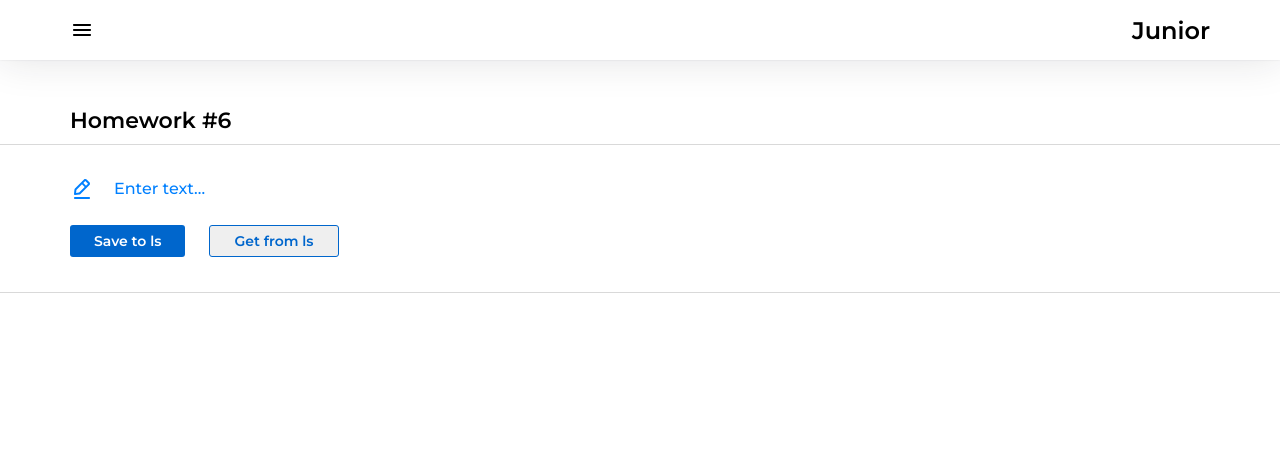
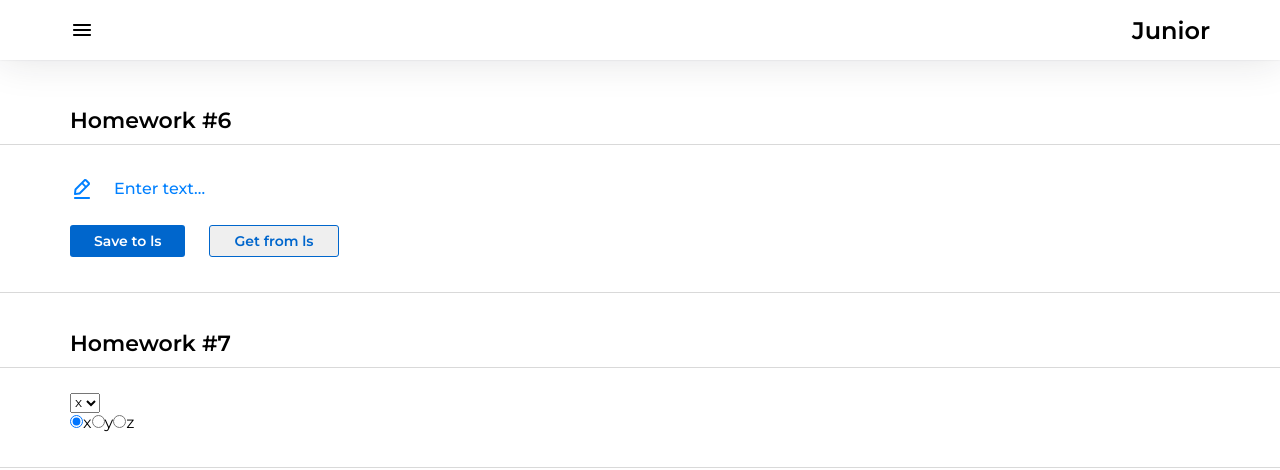
Before and after one commit to ivanrussui/hws2, a React (Create React App) app: page /#/junior in a window 1280 px wide. Shown: the top 470 px of the page. Built offline with nearby package versions, Linux system fonts and the light colour scheme.

Commit message:
7 ДЗ логика готова,остался дизайн

```diff
--- a/src/s2-homeworks/hw05/pages/Junior.tsx
+++ b/src/s2-homeworks/hw05/pages/Junior.tsx
@@ -1,6 +1,6 @@
 import React from 'react'
 import HW6 from '../../hw06/HW6'
-// import HW7 from '../../hw07/HW7'
+import HW7 from '../../hw07/HW7'
 // import HW8 from '../../hw08/HW8'
 // import HW9 from '../../hw09/HW9'
 
@@ -8,7 +8,7 @@ function Junior() {
     return (
         <div id={'hw5-page-junior'}>
             <HW6 />
-            {/*<HW7 />*/}
+            <HW7 />
             {/*<HW8 />*/}
             {/*<HW9 />*/}
         </div>
--- a/src/s2-homeworks/hw07/HW7.tsx
+++ b/src/s2-homeworks/hw07/HW7.tsx
@@ -11,14 +11,19 @@ import s from './HW7.module.css'
 * 4 - сделать стили в соответствии с дизайном
 * */
 
-const arr = [
-    { id: 1, value: 'x' },
-    { id: 2, value: 'y' },
-    { id: 3, value: 'z' },
+export type ArrType = {
+  id: string
+  value: string
+}
+
+const arr: ArrType[] = [
+    { id: '1', value: 'x' },
+    { id: '2', value: 'y' },
+    { id: '3', value: 'z' },
 ] // value может быть изменено
 
 const HW7 = () => {
-    const [value, onChangeOption] = useState(1) // селект и радио должны работать синхронно
+    const [value, onChangeOption] = useState('1') // селект и радио должны работать синхронно
 
     return (
         <div id={'hw7'}>
--- a/src/s2-homeworks/hw07/common/c5-SuperSelect/SuperSelect.tsx
+++ b/src/s2-homeworks/hw07/common/c5-SuperSelect/SuperSelect.tsx
@@ -4,15 +4,14 @@ import React, {
   ChangeEvent,
 } from 'react'
 import s from './SuperSelect.module.css'
+import { ArrType } from '../../HW7';
 
-type DefaultSelectPropsType = DetailedHTMLProps<
-    SelectHTMLAttributes<HTMLSelectElement>,
-    HTMLSelectElement
->
+type DefaultSelectPropsType = DetailedHTMLProps<SelectHTMLAttributes<HTMLSelectElement>,
+  HTMLSelectElement>
 
 type SuperSelectPropsType = DefaultSelectPropsType & {
-    options?: any[]
-    onChangeOption?: (option: any) => void
+  options?: ArrType[]
+  onChangeOption?: (option: string) => void
 }
 
 const SuperSelect: React.FC<SuperSelectPropsType> = ({
@@ -22,7 +21,7 @@ const SuperSelect: React.FC<SuperSelectPropsType> = ({
                                                        onChangeOption,
                                                        ...restProps
                                                      }) => {
-    const mappedOptions: any[] = options
+  const mappedOptions: JSX.Element[] = options
     ? options.map((o) => (
       <option
         id={'hw7-option-' + o.id}
@@ -37,6 +36,7 @@ const SuperSelect: React.FC<SuperSelectPropsType> = ({
 
   const onChangeCallback = (e: ChangeEvent<HTMLSelectElement>) => {
     // делают студенты
+    onChangeOption && onChangeOption(e.currentTarget.value)
   }
 
   const finalSelectClassName = s.select + (className ? ' ' + className : '')
--- a/src/s2-homeworks/hw07/common/c6-SuperRadio/SuperRadio.tsx
+++ b/src/s2-homeworks/hw07/common/c6-SuperRadio/SuperRadio.tsx
@@ -5,20 +5,17 @@ import React, {
   HTMLAttributes,
 } from 'react'
 import s from './SuperRadio.module.css'
+import { ArrType } from '../../HW7';
 
-type DefaultRadioPropsType = DetailedHTMLProps<
-    InputHTMLAttributes<HTMLInputElement>,
-    HTMLInputElement
->
+type DefaultRadioPropsType = DetailedHTMLProps<InputHTMLAttributes<HTMLInputElement>,
+  HTMLInputElement>
 // тип пропсов обычного спана
-type DefaultSpanPropsType = DetailedHTMLProps<
-    HTMLAttributes<HTMLSpanElement>,
-    HTMLSpanElement
->
+type DefaultSpanPropsType = DetailedHTMLProps<HTMLAttributes<HTMLSpanElement>,
+  HTMLSpanElement>
 
 type SuperRadioPropsType = Omit<DefaultRadioPropsType, 'type'> & {
-    options?: any[]
-    onChangeOption?: (option: any) => void
+  options?: ArrType[]
+  onChangeOption?: (option: string) => void
 
   spanProps?: DefaultSpanPropsType // пропсы для спана
 }
@@ -36,12 +33,13 @@ const SuperRadio: React.FC<SuperRadioPropsType> = ({
                                                    }) => {
   const onChangeCallback = (e: ChangeEvent<HTMLInputElement>) => {
     // делают студенты
+    onChangeOption?.(e.currentTarget.value)
   }
 
   const finalRadioClassName = s.radio + (className ? ' ' + className : '')
   const spanClassName = s.span + (spanProps?.className ? ' ' + spanProps.className : '')
 
-    const mappedOptions: any[] = options
+  const mappedOptions: JSX.Element[] = options
     ? options.map((o) => (
       <label key={name + '-' + o.id} className={s.label}>
         <input
@@ -49,6 +47,9 @@ const SuperRadio: React.FC<SuperRadioPropsType> = ({
           className={finalRadioClassName}
           type={'radio'}
           // name, checked, value делают студенты
+          name={name}
+          value={o.id}
+          checked={o.id === value}
 
           onChange={onChangeCallback}
           {...restProps}
@@ -63,7 +64,6 @@ const SuperRadio: React.FC<SuperRadioPropsType> = ({
       </label>
     ))
     : []
-
   return <div className={s.options}>{mappedOptions}</div>
 }
 
--- a/src/s2-homeworks/hw15/common/c9-SuperPagination/SuperPagination.tsx
+++ b/src/s2-homeworks/hw15/common/c9-SuperPagination/SuperPagination.tsx
@@ -48,9 +48,9 @@ const SuperPagination: React.FC<SuperPaginationPropsType> = (
                 id={id + '-pagination-select'}
                 value={itemsCountForPage}
                 options={[
-                    {id: 4, value: 4},
-                    {id: 7, value: 7},
-                    {id: 10, value: 10},
+                    {id: '4', value: '4'},
+                    {id: '7', value: '7'},
+                    {id: '10', value: '10'},
                 ]}
                 onChange={onChangeSelect}
             />
```
Lines whose indentation alone changed are shown as unchanged.
